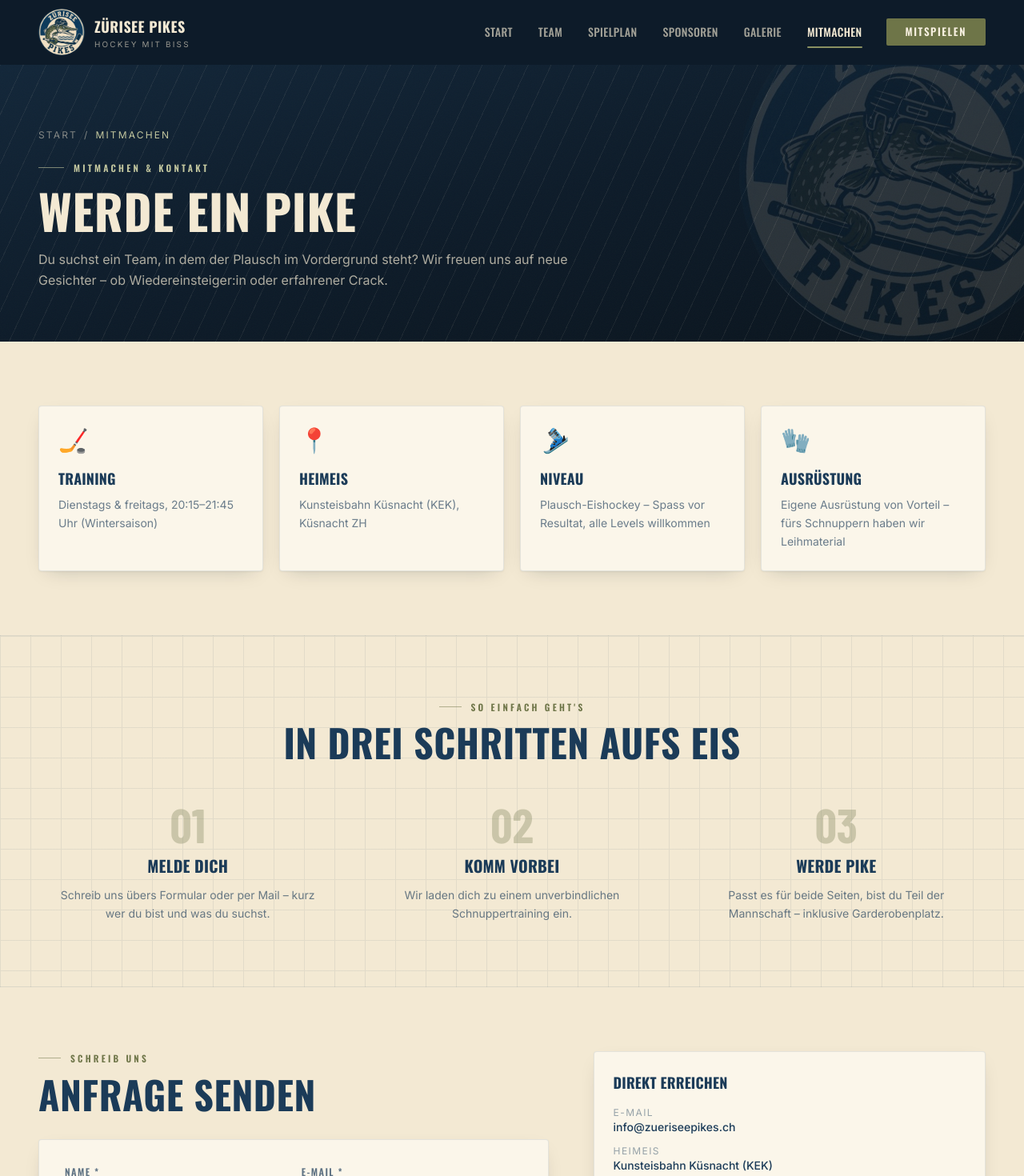
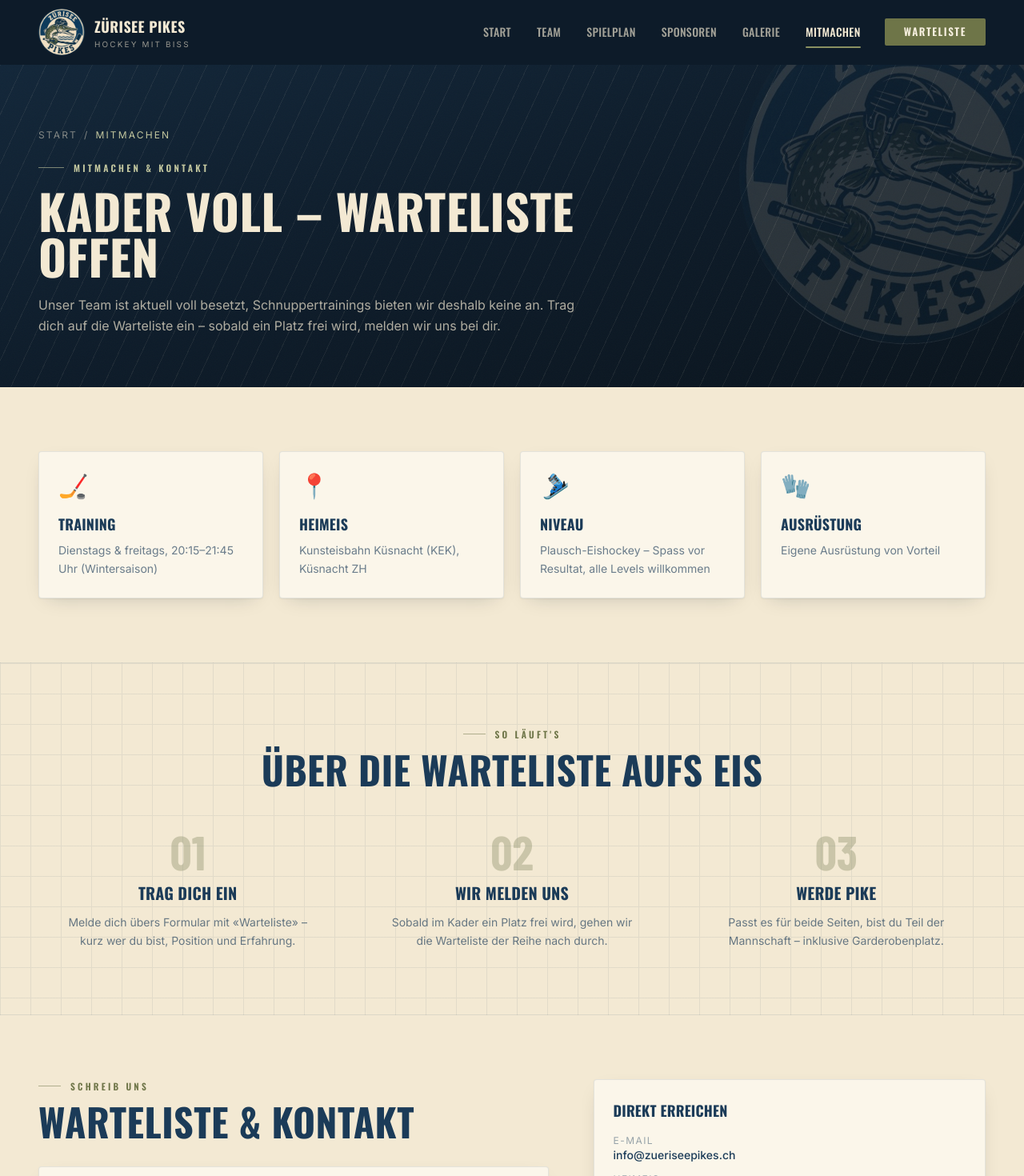
Before and after one commit to laesse10/Pikes, a Next.js app: page /mitmachen in a window 1280 px wide. Shown: the top 1470 px of the page at 80% size. Built offline with nearby package versions, Linux system fonts and the light colour scheme.

Commit message:
Replace trial trainings with a waiting list now that the squad is full

```diff
--- a/app/(site)/mitmachen/page.tsx
+++ b/app/(site)/mitmachen/page.tsx
@@ -9,19 +9,19 @@ import { club } from "@/lib/data";
 export const metadata: Metadata = {
   title: "Mitmachen & Kontakt",
   description:
-    "Lust auf Plausch-Eishockey am Zürichsee? Komm zu einem Schnuppertraining der Zürisee Pikes. Kontaktformular und alle Infos für neue Spieler:innen.",
+    "Der Kader der Zürisee Pikes ist voll besetzt. Trag dich auf die Warteliste ein – wir melden uns, sobald ein Platz frei wird.",
 };
 
 const facts = [
   { icon: "🏒", title: "Training", text: "Dienstags & freitags, 20:15–21:45 Uhr (Wintersaison)" },
   { icon: "📍", title: "Heimeis", text: `${club.homeRink}, Küsnacht ZH` },
   { icon: "🎿", title: "Niveau", text: "Plausch-Eishockey – Spass vor Resultat, alle Levels willkommen" },
-  { icon: "🧤", title: "Ausrüstung", text: "Eigene Ausrüstung von Vorteil – fürs Schnuppern haben wir Leihmaterial" },
+  { icon: "🧤", title: "Ausrüstung", text: "Eigene Ausrüstung von Vorteil" },
 ];
 
 const steps = [
-  { n: "01", title: "Melde dich", text: "Schreib uns übers Formular oder per Mail – kurz wer du bist und was du suchst." },
-  { n: "02", title: "Komm vorbei", text: "Wir laden dich zu einem unverbindlichen Schnuppertraining ein." },
+  { n: "01", title: "Trag dich ein", text: "Melde dich übers Formular mit «Warteliste» – kurz wer du bist, Position und Erfahrung." },
+  { n: "02", title: "Wir melden uns", text: "Sobald im Kader ein Platz frei wird, gehen wir die Warteliste der Reihe nach durch." },
   { n: "03", title: "Werde Pike", text: "Passt es für beide Seiten, bist du Teil der Mannschaft – inklusive Garderobenplatz." },
 ];
 
@@ -30,8 +30,8 @@ export default function JoinPage() {
     <>
       <PageHero
         eyebrow="Mitmachen & Kontakt"
-        title="Werde ein Pike"
-        intro="Du suchst ein Team, in dem der Plausch im Vordergrund steht? Wir freuen uns auf neue Gesichter – ob Wiedereinsteiger:in oder erfahrener Crack."
+        title="Kader voll – Warteliste offen"
+        intro="Unser Team ist aktuell voll besetzt, Schnuppertrainings bieten wir deshalb keine an. Trag dich auf die Warteliste ein – sobald ein Platz frei wird, melden wir uns bei dir."
         crumb="Mitmachen"
       />
 
@@ -55,7 +55,7 @@ export default function JoinPage() {
       {/* Steps */}
       <section className="ice-grid border-y border-navy/10 py-20">
         <div className="shell container-px">
-          <SectionHeading eyebrow="So einfach geht's" title="In drei Schritten aufs Eis" align="center" />
+          <SectionHeading eyebrow="So läuft's" title="Über die Warteliste aufs Eis" align="center" />
           <div className="mt-12 grid gap-8 md:grid-cols-3">
             {steps.map((s, i) => (
               <Reveal key={s.n} delay={i * 90} className="relative text-center">
@@ -72,7 +72,7 @@ export default function JoinPage() {
       <section className="py-20">
         <div className="shell container-px grid gap-10 lg:grid-cols-[1.3fr_1fr] lg:gap-14">
           <div>
-            <SectionHeading eyebrow="Schreib uns" title="Anfrage senden" />
+            <SectionHeading eyebrow="Schreib uns" title="Warteliste & Kontakt" />
             <div className="mt-8">
               <ContactForm />
             </div>
--- a/app/(site)/page.tsx
+++ b/app/(site)/page.tsx
@@ -110,7 +110,7 @@ export default async function Home() {
             <Reveal delay={240}>
               <div className="mt-8 flex flex-wrap gap-3">
                 <Link href="/spielplan" className="btn btn-olive">Spielplan & Resultate</Link>
-                <Link href="/mitmachen" className="btn btn-ghost">Mitspielen</Link>
+                <Link href="/mitmachen" className="btn btn-ghost">Warteliste</Link>
               </div>
             </Reveal>
           </div>
@@ -233,10 +233,10 @@ export default async function Home() {
             variant="light"
             eyebrow="Mitmachen"
             title="Lust auf Eishockey am See?"
-            intro="Egal ob Wiedereinsteiger oder erfahrener Crack – bei den Pikes ist jede:r willkommen, die Freude am Spiel und Teamgeist mitbringt. Komm zu einem Schnuppertraining vorbei."
+            intro="Unser Kader ist aktuell voll besetzt. Du möchtest trotzdem ein Pike werden? Trag dich auf die Warteliste ein – wir melden uns, sobald ein Platz frei wird."
           />
           <div className="flex flex-wrap justify-center gap-3">
-            <Link href="/mitmachen" className="btn btn-olive">Schnuppertraining anfragen</Link>
+            <Link href="/mitmachen" className="btn btn-olive">Auf die Warteliste</Link>
             <Link href="/team" className="btn btn-ghost">Team kennenlernen</Link>
           </div>
         </div>
--- a/components/ContactForm.tsx
+++ b/components/ContactForm.tsx
@@ -29,7 +29,7 @@ export function ContactForm() {
         </span>
         <h3 className="mt-5 text-2xl uppercase text-navy">Merci für deine Nachricht!</h3>
         <p className="mt-2 max-w-sm text-sm text-navy/65">
-          Wir melden uns so schnell wie möglich bei dir. Bis dann: bring die Schlittschuhe in Form!
+          Wir melden uns so schnell wie möglich bei dir. Stehst du auf der Warteliste, hörst du von uns, sobald ein Platz im Kader frei wird.
         </p>
         <button type="button" onClick={() => setDismissed(state)} className="btn btn-primary mt-6">
           Neue Anfrage
--- a/components/Header.tsx
+++ b/components/Header.tsx
@@ -61,7 +61,7 @@ export function Header() {
             );
           })}
           <Link href="/mitmachen" className="btn btn-olive ml-3 !py-2.5">
-            Mitspielen
+            Warteliste
           </Link>
         </nav>
 
@@ -106,7 +106,7 @@ export function Header() {
           </Link>
         ))}
         <Link href="/mitmachen" onClick={() => setOpen(false)} className="btn btn-olive mt-6 w-full justify-center !py-4 text-base">
-          Jetzt mitspielen
+          Auf die Warteliste
         </Link>
       </nav>
     </div>
--- a/lib/contact.ts
+++ b/lib/contact.ts
@@ -1,7 +1,7 @@
 // Contact form choices and state, shared by the form and its server action.
 // The server only accepts these choices.
 
-export const contactReasons = ["Schnuppertraining", "Mitspielen", "Sponsoring", "Allgemeine Frage"];
+export const contactReasons = ["Warteliste", "Sponsoring", "Allgemeine Frage"];
 export const contactPositions = ["Egal / noch offen", "Torhüter", "Verteidigung", "Sturm"];
 export const contactLevels = ["Anfänger:in", "Wiedereinsteiger:in", "Fortgeschritten", "Routinier"];
 
```
